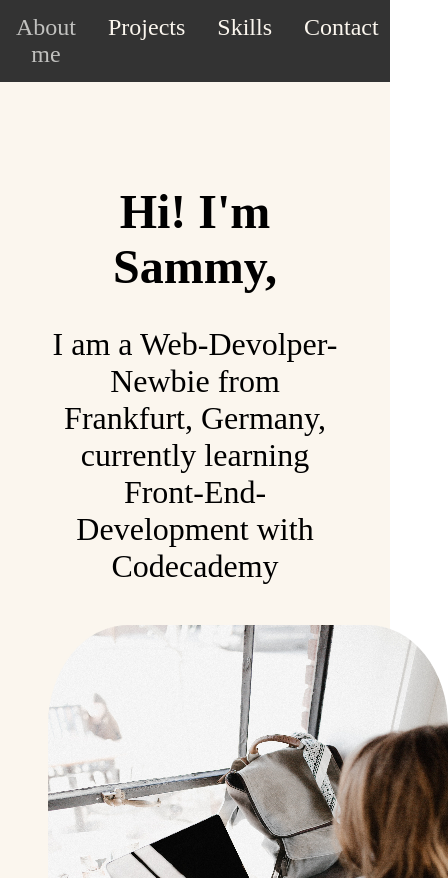
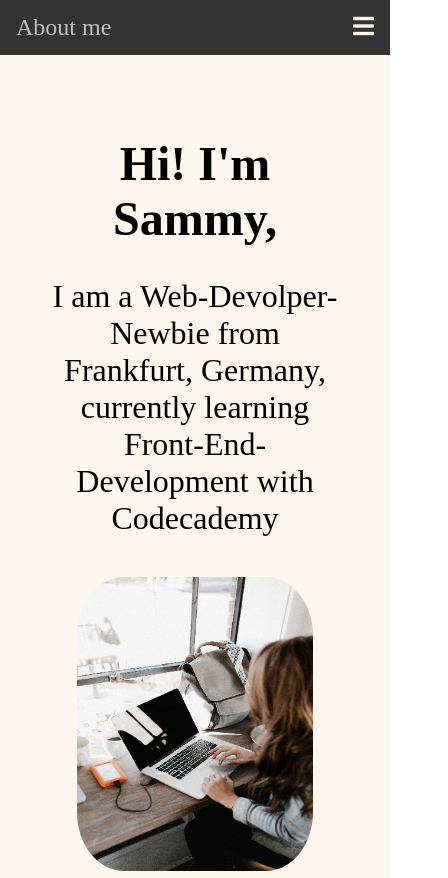
Before and after one commit to MaltHead/projectPortfolio, a plain HTML site: page index.html in a window 390 px wide. Shown: the top 878 px of the page, 448 px wide, since content can reach past the window. Drawn offline with Linux system fonts and the light colour scheme; a web font is replaced by a local one.

Commit message:
responsive navbar and img

```diff
--- a/index.html
+++ b/index.html
@@ -2,7 +2,7 @@
 <html lang="de">
   <head>
     <meta charset="utf-8">
-
+    <meta name="viewport" content="width=device-width, initial-scale=1.0">
     <link rel="preconnect" href="https://fonts.gstatic.com">
     <link rel="stylesheet" href="style.css">
     <link href="https://fonts.googleapis.com/css2?family=Mate+SC&display=swap" rel="stylesheet">
@@ -10,12 +10,14 @@
     <title>Sammy's Portfolio</title>
   </head>
   <header>
-    <nav class="menu">
-      <a href="#about" id="menu">About me</a>
-      <a href="#projects" id="menu">Projects</a>
-      <a href="#skills" id="menu">Skills</a>
-      <a href="#contact" id="menu">Contact</a>
-  </nav>
+    <div class="topnav" id="myTopnav">
+      <a href="#about" id="active">About me</a>
+      <a href="#projects">Projects</a>
+      <a href="#skills">Skills</a>
+      <a href="#contact">Contact</a>
+      <a href="javascript:void(0);" class="icon" onclick="myFunction()">
+        <i class="fa fa-bars"></i>
+      </a>
   </header>
   <body>
     <section class="about" id="about">
--- a/js/script.js
+++ b/js/script.js
@@ -51,3 +51,12 @@ closeButton2.addEventListener('click', hide2);
 
 openProject3.addEventListener('click',show3);
 closeButton3.addEventListener('click', hide3);
+
+function myFunction() {
+    var x = document.getElementById("myTopnav");
+    if (x.className === "topnav") {
+      x.className += " responsive";
+    } else {
+      x.className = "topnav";
+    }
+  }
--- a/style.css
+++ b/style.css
@@ -8,27 +8,29 @@ body{
     padding:0;
     font-family: 'Mate SC', serif;
 }
-.menu {
+.topnav {
     overflow: hidden;
     background-color: #333;
-    position: fixed; /* Set  navbar to fixed position */
-    top: 0; /* Position the navbar at the top of the page */
-    width: 100%; /* Full width */
-    display: flex;
-    flex-direction: row;
-    justify-content: space-around;
+    position: fixed;
+    top: 0;
+    width: 100%;
     font-size: 1.5rem;
 }
 
-.menu a {
+.topnav a {
     color: #FBF6EE;
     text-align: center;
     padding: 14px 16px;
     text-decoration: none;
+    float: left;
+    display: block;
   }
-.menu a:hover{
+.topnav a:hover{
     color: #C1C1BF;
 }
+.topnav .icon {
+    display: none;
+  }
 
 .about {
     width: 100%;
@@ -162,3 +164,31 @@ li{
     color: #333;
     font-weight: bold;
 }
+
+@media screen and (max-width: 600px) {
+    .topnav a:not(:first-child) {display: none;}
+    .topnav a.icon {
+      float: right;
+      display: block;
+    }
+  }
+
+  @media screen and (max-width: 600px) {
+    .topnav.responsive {position: relative;}
+    .topnav.responsive a.icon {
+      position: absolute;
+      right: 0;
+      top: 0;
+    }
+    .topnav.responsive a {
+      float: none;
+      display: block;
+      text-align: left;
+    }
+    .about{
+        margin: 0;
+    }
+    img{
+        max-width: 80%;
+    }
+  }
```
